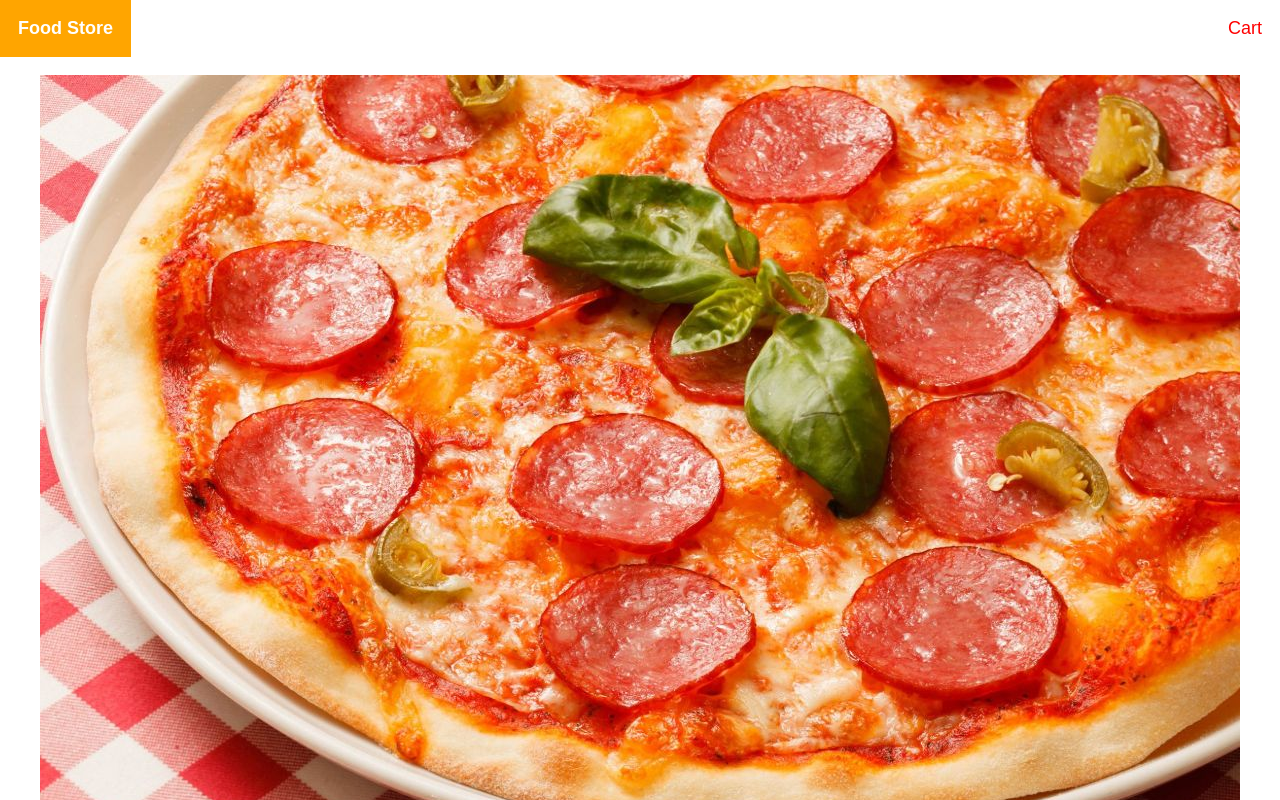
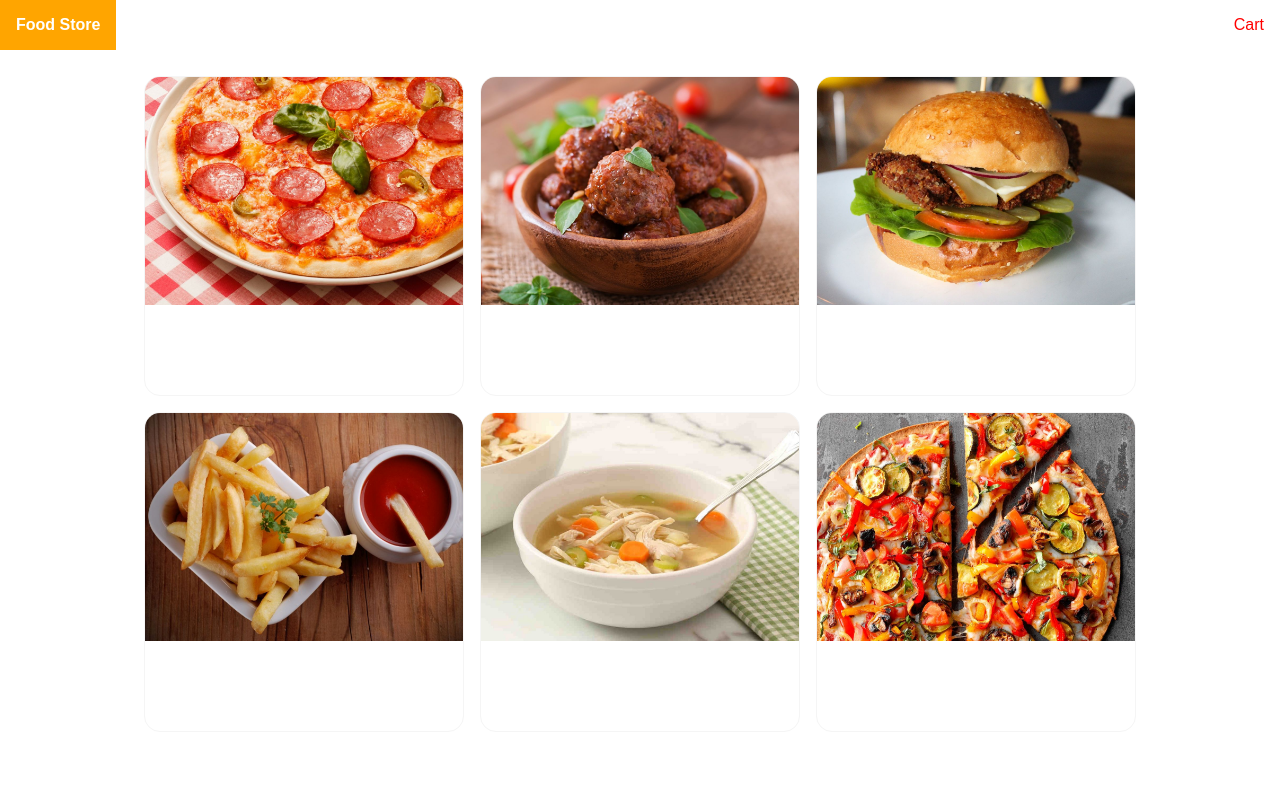
Before and after one commit to Raul60rc/Food-Store---Angular, an Angular app: page / in a window 1280 px wide. Shown: the top 800 px of the page. Built offline with nearby package versions, Linux system fonts and the light colour scheme.

Commit message:
css on images in home component

```diff
--- a/src/app/home/home.component.css
+++ b/src/app/home/home.component.css
@@ -0,0 +1,25 @@
+ul {
+    display: flex;
+    justify-content: center;
+    align-items: center;
+    flex-wrap: wrap;
+    list-style-type: none;
+    padding:0;
+}
+
+ul li a{
+    height: 20rem;
+    width: 20rem;
+    border: 1px solid whitesmoke;
+    border-radius: 1rem;
+    margin: 0.5rem;
+    display: flex;
+    flex-direction: column;
+    overflow: hidden;
+
+}
+
+li a:hover{
+    opacity: 0.9;
+    cursor: pointer;
+}
--- a/src/app/home/home.component.html
+++ b/src/app/home/home.component.html
@@ -1,5 +1,7 @@
 <ul>
     <li *ngFor="let food of foods">
-        <img src="{{food}}" alt="">
+        <a>
+            <img src="{{food}}" alt="">
+        </a>
     </li>
 </ul>
--- a/src/styles.css
+++ b/src/styles.css
@@ -2,6 +2,10 @@
 
 *{
     box-sizing: border-box;
+}
+
+html{
+    font-size: 16px;
 }
 
 body{
```
